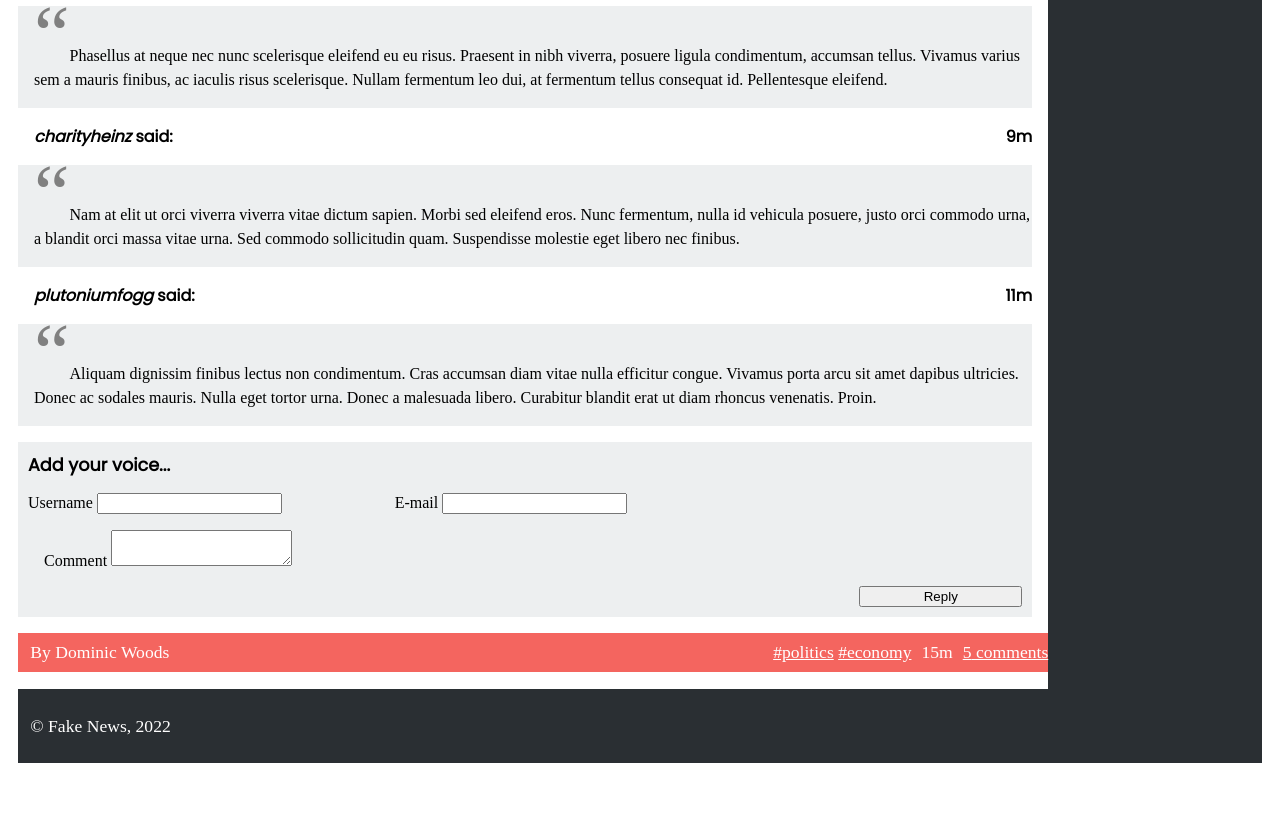
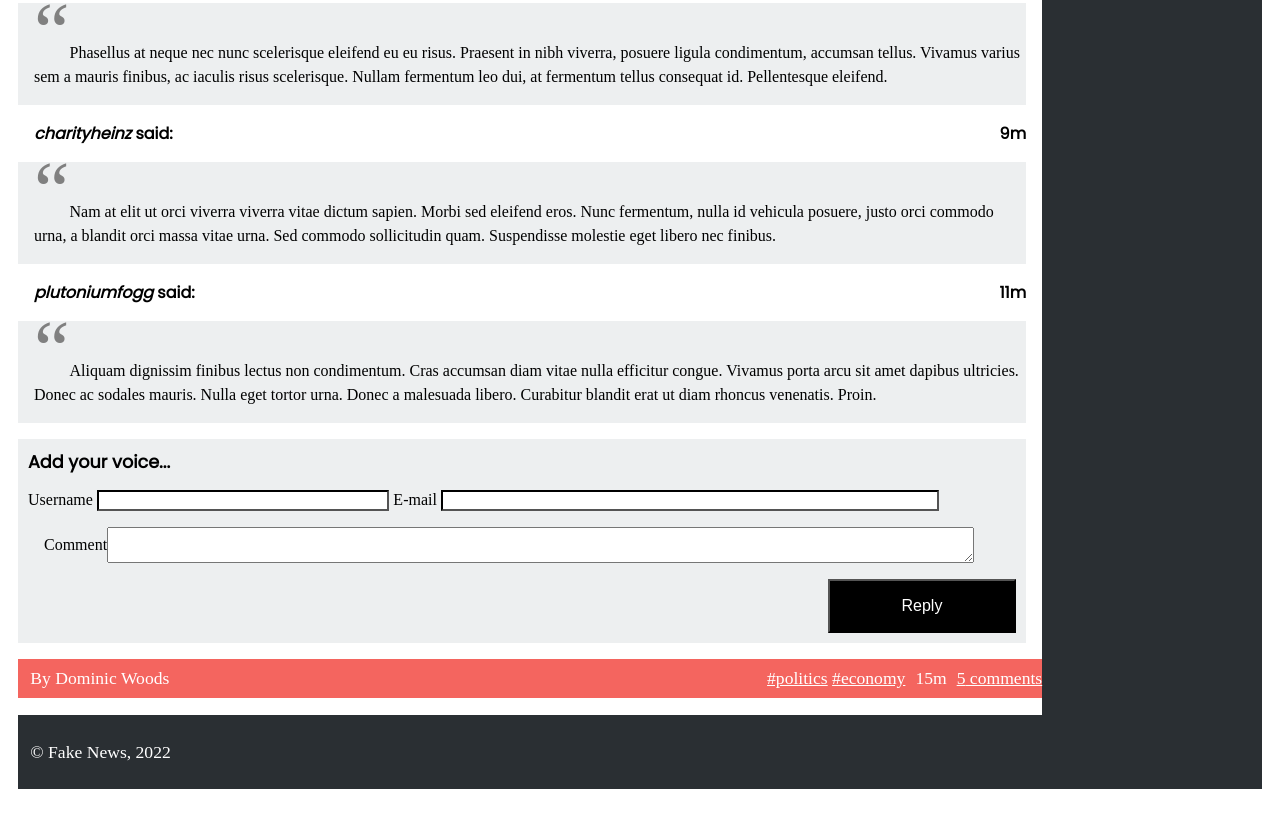
Before and after one commit to Dragon29R/LinguagensWeb, a plain HTML site: page aula3/item.html in a window 1280 px wide. Shown: the part 1535-2360 px from the top of the page. Before the commit the page ends 2334 px from the top, so only its background shows below. Drawn offline with Linux system fonts and the light colour scheme.

Commit message:
1.4 feito

```diff
--- a/aula3/comments.css
+++ b/aula3/comments.css
@@ -44,6 +44,7 @@ form{
 }
 form >label{
     display:block;
+
 }
 form > h2{
     margin-top: 0em;
@@ -59,13 +60,31 @@ form > label:first-of-type{
 form > label:nth-child(3){
     grid-row:2;
     grid-column: 3/10;
+
 }
 form > label:nth-child(4){
     margin: 1em;
     grid-row:3;
     grid-column: 1/10;
+    display: flex;
+    flex-direction: row;
+    align-items:center;
 }
 form > button{
     grid-row:4;
     grid-column: 8/10;
+    background-color: black;
+    color: #fff;
+    font-size: 1em;
+    cursor: pointer;
+    padding: 1em;
 }
+
+input[type="text"], input[type="email"] {
+    width: 80%;
+    box-sizing :border-box;
+    border-color:black ;
+}
+textarea{
+    width: 90%;
+}
```
